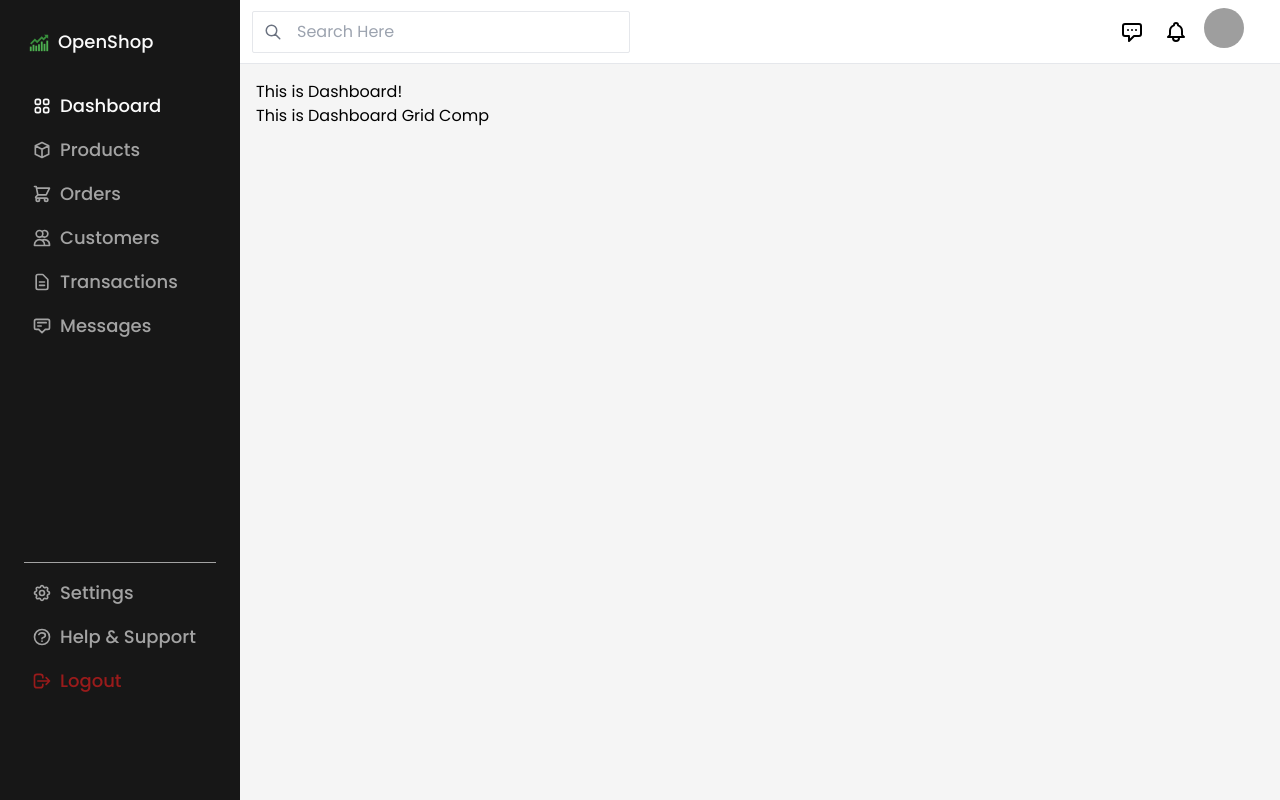
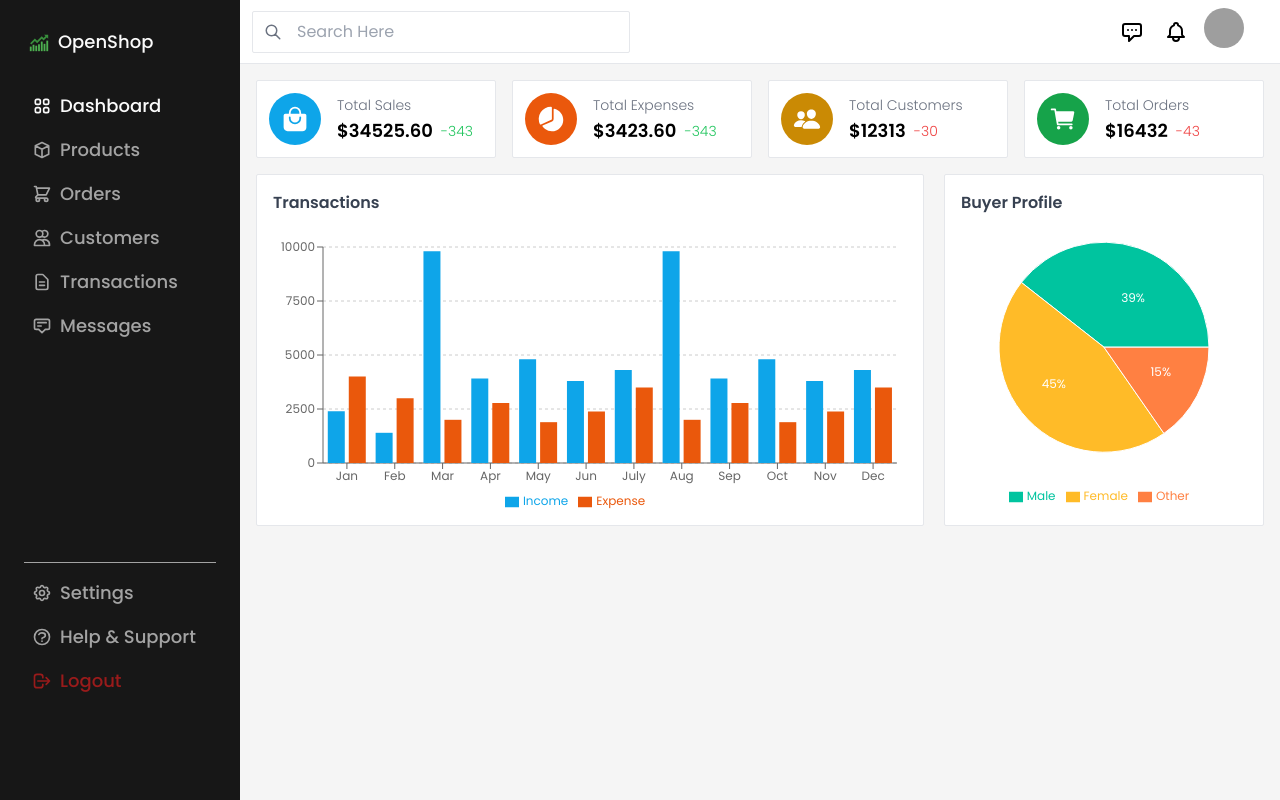
Before and after one commit to YashubNaeem09/DashboardApp, a Next.js app: page /dashboard in a window 1280 px wide. Built offline with nearby package versions, Linux system fonts and the light colour scheme; grey boxes are pictures that could not be loaded.

Commit message:
Grid Component & Charts are added in dashboard.

```diff
--- a/package.json
+++ b/package.json
@@ -13,7 +13,8 @@
     "next": "^14.1.0",
     "react": "^18",
     "react-dom": "^18",
-    "react-icons": "^5.0.1"
+    "react-icons": "^5.0.1",
+    "recharts": "^2.12.2"
   },
   "devDependencies": {
     "autoprefixer": "^10.4.17",
--- /dev/null
+++ b/src/app/(pages)/dashboard/_dashboardComps/buyerChart.jsx
@@ -0,0 +1,53 @@
+"use client"
+import { Legend, PieChart, Pie, Cell, ResponsiveContainer } from "recharts"
+
+export default function BuyerChart() {
+    return (
+        <>
+            <div className="w-[20rem] h-[22rem] bg-navbarColor rounded-sm border border-gray-200 p-4 flex-col flex">
+                <h1 className="font-semibold text-gray-700">Buyer Profile</h1>
+                <ResponsiveContainer width="100%" height="100%" className="text-xs flex-1 w-full mt-3 pb-8" >
+                    <PieChart width={400} height={300}>
+                        <Pie
+                            data={data}
+                            cx="50%"
+                            cy="45%"
+                            labelLine={false}
+                            label={renderCustomizedLabel}
+                            outerRadius={105}
+                            fill="#8884d8"
+                            dataKey="value"
+                        >
+                            {data.map((_, index) => (
+                                <Cell key={`cell-${index}`} fill={COLORS[index % COLORS.length]} />
+                            ))}
+                        </Pie>
+                        <Legend />
+                    </PieChart>
+                </ResponsiveContainer>
+
+            </div>
+        </>
+    )
+}
+
+const data = [
+    { name: 'Male', value: 540 },
+    { name: 'Female', value: 620 },
+    { name: 'Other', value: 210 }
+]
+
+const RADIAN = Math.PI / 180
+const COLORS = ['#00C49F', '#FFBB28', '#FF8042']
+
+const renderCustomizedLabel = ({ cx, cy, midAngle, innerRadius, outerRadius, percent }) => {
+    const radius = innerRadius + (outerRadius - innerRadius) * 0.5
+    const x = cx + radius * Math.cos(-midAngle * RADIAN)
+    const y = cy + radius * Math.sin(-midAngle * RADIAN)
+
+    return (
+        <text x={x} y={y} fill="white" textAnchor={x > cx ? 'start' : 'end'} dominantBaseline="central">
+            {`${(percent * 100).toFixed(0)}%`}
+        </text>
+    )
+}
--- a/src/app/(pages)/dashboard/_dashboardComps/gridComp.jsx
+++ b/src/app/(pages)/dashboard/_dashboardComps/gridComp.jsx
@@ -1,7 +1,71 @@
-export default function gridComp(){
-    return(
+import { IoBagHandle, IoPieChart, IoPeople, IoCart } from "react-icons/io5";
+export default function GridComp() {
+    return (
         <>
-        <h1>This is Dashboard Grid Comp</h1>
+            <div className="flex gap-4 w-full">
+                <BoxWrapper>
+                    <div className="totalSales flex">
+                        <div className="iconDiv text-white bg-bgTheme p-3 rounded-full">
+                            <IoBagHandle fontSize={28} />
+                        </div>
+                        <div className="contentDiv pl-4 font-light">
+                            <span className="text-sm text-gray-500">Total Sales</span>
+                            <div className="flex items-center">
+                                <strong className="font-semibold text-lg">$34525.60</strong>
+                                <span className="pl-2 font-light text-sm text-green-500">-343</span>
+                            </div>
+                        </div>
+                    </div>
+                </BoxWrapper>
+                <BoxWrapper>
+                    <div className="totalExpenses flex">
+                        <div className="iconDiv text-white bg-orange-600 p-3 rounded-full">
+                            <IoPieChart fontSize={28} />
+                        </div>
+                        <div className="contentDiv pl-4 font-light">
+                            <span className="text-sm text-gray-500">Total Expenses</span>
+                            <div className="flex items-center">
+                                <strong className="font-semibold text-lg">$3423.60</strong>
+                                <span className="pl-2 font-light text-sm text-green-500">-343</span>
+                            </div>
+                        </div>
+                    </div>
+                </BoxWrapper>
+                <BoxWrapper>
+                    <div className="totalExpenses flex">
+                        <div className="iconDiv text-white bg-yellow-600 p-3 rounded-full">
+                            <IoPeople fontSize={28} />
+                        </div>
+                        <div className="contentDiv pl-4 font-light">
+                            <span className="text-sm text-gray-500">Total Customers</span>
+                            <div className="flex items-center">
+                                <strong className="font-semibold text-lg">$12313</strong>
+                                <span className="pl-2 font-light text-sm text-red-500">-30</span>
+                            </div>
+                        </div>
+                    </div>
+                </BoxWrapper>
+                <BoxWrapper>
+                    <div className="totalExpenses flex">
+                        <div className="iconDiv text-white bg-green-600 p-3 rounded-full">
+                            <IoCart fontSize={28} />
+                        </div>
+                        <div className="contentDiv pl-4 font-light">
+                            <span className="text-sm text-gray-500">Total Orders</span>
+                            <div className="flex items-center">
+                                <strong className="font-semibold text-lg">$16432</strong>
+                                <span className="pl-2 font-light text-sm text-red-500">-43</span>
+                            </div>
+                        </div>
+                    </div>
+                </BoxWrapper>
+            </div>
         </>
     )
 }
+
+function BoxWrapper({ children }) {
+    return (
+        <div className="bg-navbarColor rounded-sm w-full p-3 flex-1 flex items-center border border-gray-200">{children}</div>
+    )
+}
--- /dev/null
+++ b/src/app/(pages)/dashboard/_dashboardComps/transactionChart.jsx
@@ -0,0 +1,86 @@
+"use client"
+import { BarChart, CartesianGrid, Legend, ResponsiveContainer, Tooltip, XAxis, YAxis, Bar } from "recharts"
+export default function TransactionChart() {
+    return (
+        <>
+            <div className="h-[22rem] bg-navbarColor rounded-sm border border-gray-200 flex-1 p-4 flex-col flex">
+                <h1 className="font-semibold text-gray-700">Transactions</h1>
+                <ResponsiveContainer width="100%" height="100%" className="text-xs flex-1 w-full mt-3 pb-4" >
+                    <BarChart width={500} height={300} data={data} margin={{ top: 20, right: 10, left: -10, bottom: 0 }} >
+                        <CartesianGrid strokeDasharray="3 3 0 0" vertical={false} />
+                        <XAxis dataKey="name" />
+                        <YAxis />
+                        <Tooltip />
+                        <Legend />
+                        <Bar dataKey="Income" fill="#0ea5e9" />
+                        <Bar dataKey="Expense" fill="#ea580c" />
+                    </BarChart>
+                </ResponsiveContainer>
+
+            </div>
+        </>
+    )
+}
+
+const data = [
+    {
+        name: 'Jan',
+        Expense: 4000,
+        Income: 2400
+    },
+    {
+        name: 'Feb',
+        Expense: 3000,
+        Income: 1398
+    },
+    {
+        name: 'Mar',
+        Expense: 2000,
+        Income: 9800
+    },
+    {
+        name: 'Apr',
+        Expense: 2780,
+        Income: 3908
+    },
+    {
+        name: 'May',
+        Expense: 1890,
+        Income: 4800
+    },
+    {
+        name: 'Jun',
+        Expense: 2390,
+        Income: 3800
+    },
+    {
+        name: 'July',
+        Expense: 3490,
+        Income: 4300
+    },
+    {
+        name: 'Aug',
+        Expense: 2000,
+        Income: 9800
+    },
+    {
+        name: 'Sep',
+        Expense: 2780,
+        Income: 3908
+    },
+    {
+        name: 'Oct',
+        Expense: 1890,
+        Income: 4800
+    },
+    {
+        name: 'Nov',
+        Expense: 2390,
+        Income: 3800
+    },
+    {
+        name: 'Dec',
+        Expense: 3490,
+        Income: 4300
+    }
+]
--- a/src/app/(pages)/dashboard/page.jsx
+++ b/src/app/(pages)/dashboard/page.jsx
@@ -1,9 +1,16 @@
+import BuyerChart from "./_dashboardComps/buyerChart"
 import GridComp from "./_dashboardComps/gridComp"
+import TransactionChart from "./_dashboardComps/transactionChart"
 export default function Dashboard() {
     return (
         <>
-        <h1>This is Dashboard!</h1>
+        <div className="flex flex-col">
         <GridComp/>
+        <div className="pt-4 gap-5 flex flex-row">
+        <TransactionChart/>
+        <BuyerChart/>
+        </div>
+        </div>
         </>
     )
 }
--- a/src/app/components/navbar.jsx
+++ b/src/app/components/navbar.jsx
@@ -77,7 +77,7 @@ export default function Navbar() {
                         <div>
                             <Menu.Button className="ml-1 inline-flex rounded-full focus:outline-none focus:ring-2">
                                 <span className="sr-only">Open Menu</span>
-                                <div className="h-10 w-10 rounded-full bg-cover bg-no-repeat bg-center bg-sky-500" style={{ backgroundImage: 'url("https://source.unsplash.com/80x80?face")' }}>
+                                <div className="h-10 w-10 rounded-full bg-cover bg-no-repeat bg-center bg-bgTheme" style={{ backgroundImage: 'url("https://source.unsplash.com/80x80?face")' }}>
                                     <span className="sr-only">Your Profile</span>
                                 </div>
                             </Menu.Button>
--- a/src/app/components/sidebar.jsx
+++ b/src/app/components/sidebar.jsx
@@ -18,7 +18,7 @@ export default function Sidebar() {
                             const isActive = pathname.startsWith(element.path);
                             return (
                                 <>
-                                    <Link className={isActive ? "bg-neutral-800 text-textColor1" : "bg-red" } href={element.path} key={element.key}>
+                                    <Link key={element.key} className={isActive ? "bg-neutral-800 text-textColor1" : "bg-red" } href={element.path}>
                                         <div className="flex items-center gap-2 py-2 hover:bg-textHover hover:text-textColor1 px-2">
                                             <span className="text-xl">{element.icon}</span>
                                             <h1 className="text-lg font-medium cursor-pointer" key={element.key}>{element.label}</h1>
--- a/tailwind.config.js
+++ b/tailwind.config.js
@@ -18,6 +18,7 @@ module.exports = {
         textColor2: "rgb(163 163 163)",
         textHover: "rgb(64 64 64)",
         navbarColor: "rgb(255 255 255)",
+        bgTheme: "rgb(14 165 233)",
       },
     },
   },
```
Also changed, not shown: 1 other file (tests, documents, lock files or other folders).
